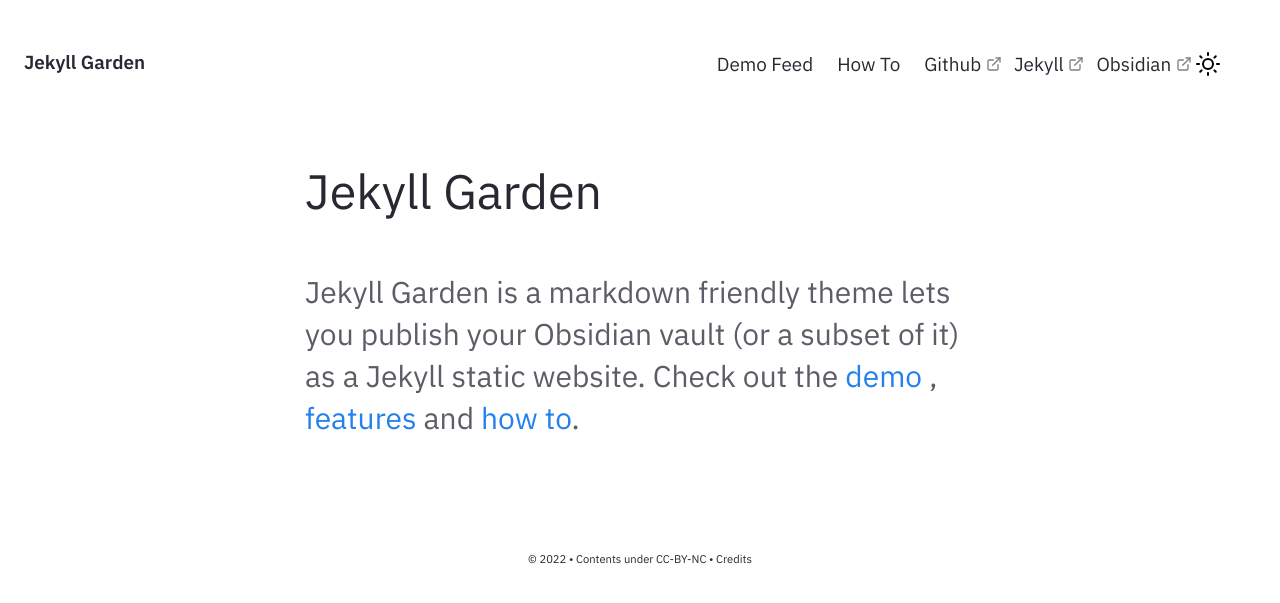
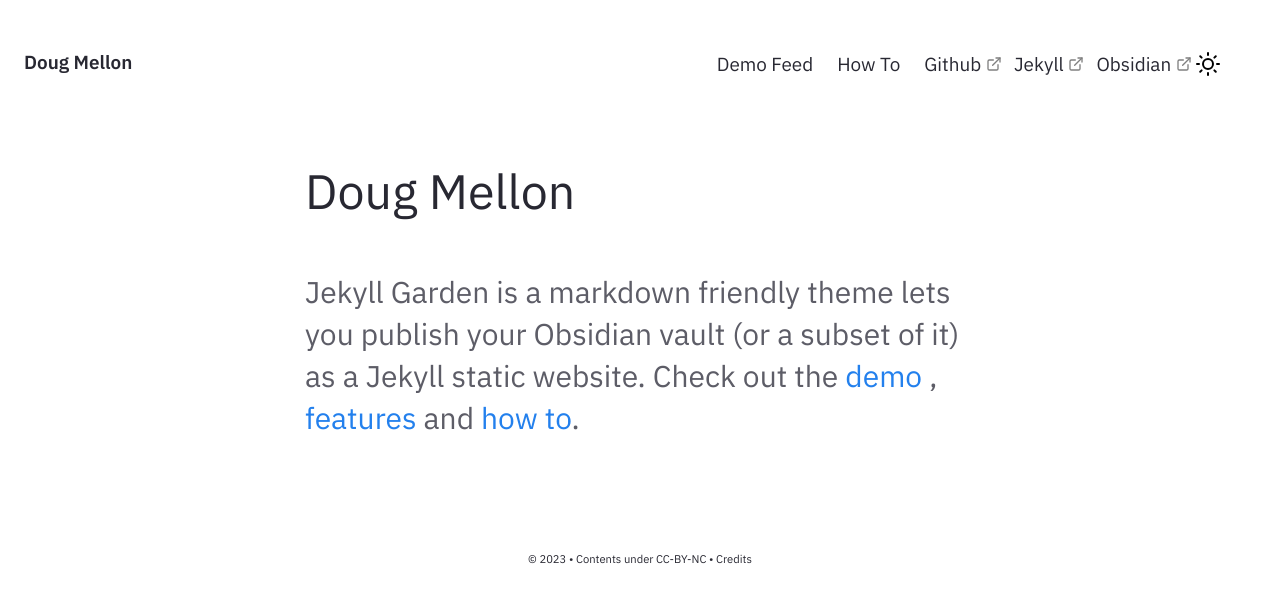
Before and after one commit to dougmellon/dougmellon.github.io, a Jekyll site: the page built from pages/index.md, in a window 1280 px wide. Shown: the top 603 px of the page. Built offline with Jekyll 4.4.1, drawn with Linux system fonts in a browser that asks for light colours.

Commit message:
Updated initial metadata

```diff
--- a/_config.yml
+++ b/_config.yml
@@ -19,7 +19,7 @@
 # in the templates via {{ site.myvariable }}.
 
 # URL is the base hostname with protocol for your site, eg http://example.com
-url: "" # the base hostname & protocol for your site, e.g. http://example.com
+url: "https://dougmellon.com" # the base hostname & protocol for your site, e.g. http://example.com
 
 # If you want to install this jekyll in a subpath (eg /digitalgarden) set it here.
 # Else keep it Empty (DON'T PUT /; Keep it empty)
@@ -27,10 +27,10 @@ baseurl: ""
 
 # Website Header, Description, Footer year and text.
 # If you are deleting this, make sure you remove it from HTML files too
-heading: Jekyll Garden # Change this
-content: Obsidian ready Jekyll Theme
+heading: Doug Mellon # Change this
+content: Digital Garden
 copyright:
-  year: © 2022
+  year: © 2023
   msg: Contents under CC-BY-NC
 
 # Set title and content for private & broken link tooltop
```
